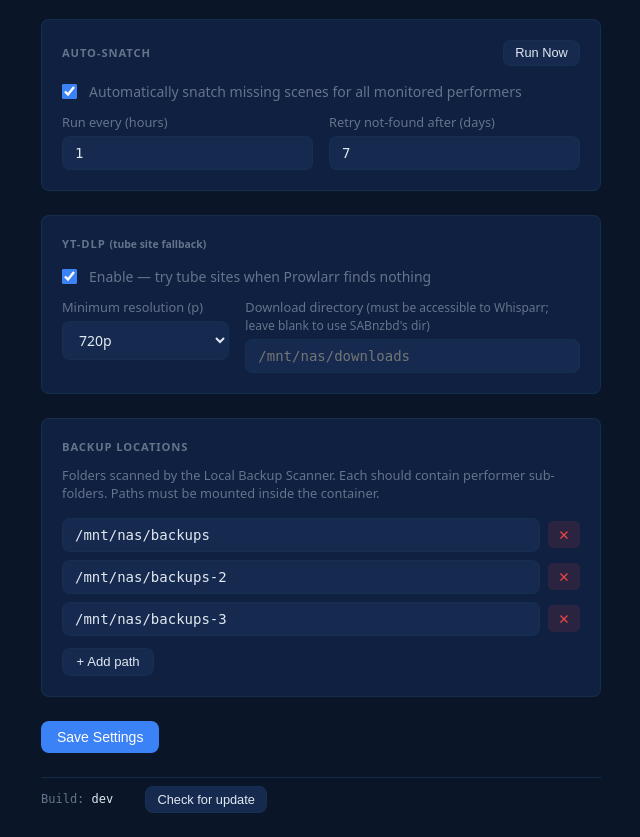
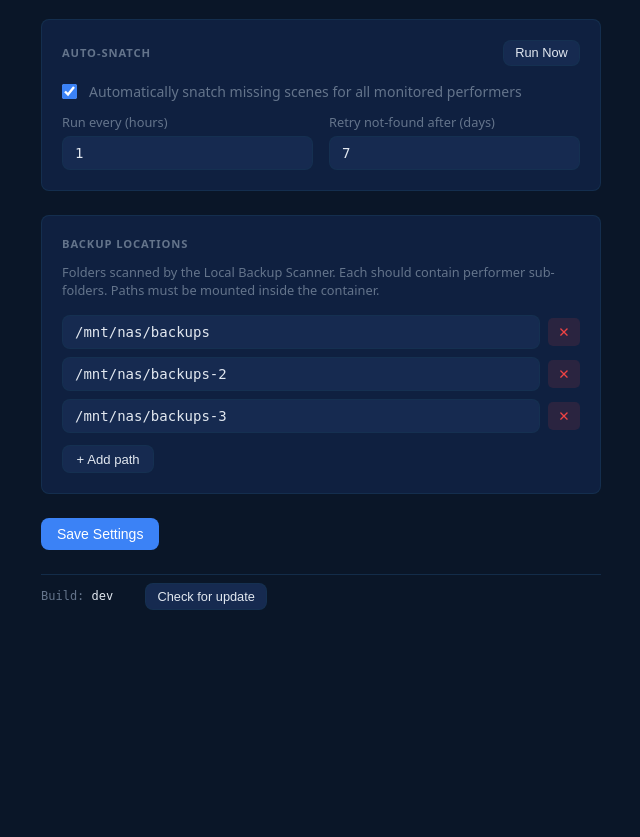
Before and after one commit to lordmaa/snatcharr, a Flask app: page /settings in a window 1280 px wide. Shown: the part 1220-2057 px from the top of the page, without its empty margins (23-663 px from the left). After the commit the page ends 1830 px from the top, so only its background shows below. Run offline with Flask 3, Linux system fonts and the light colour scheme.

Commit message:
Remove yt-dlp: drop tube search, worker, queue handling and UI
yt-dlp was unreliable (module path issues, no results for most codes).
Prowlarr + local dump folder import is the reliable path.
Stale ytdlp queue entries are auto-dropped on next auto-import tick.

Co-Authored-By: Claude Sonnet 4.6 <noreply@anthropic.com>

```diff
--- a/app.py
+++ b/app.py
@@ -41,9 +41,6 @@ _DEFAULTS = {
     'auto_snatch':        True,
     'snatch_interval_h':  1,
     'retry_not_found_d':  7,
-    'ytdlp_enabled':      True,
-    'ytdlp_min_res':      720,
-    'ytdlp_dl_dir':       '',
     'backup_roots':       ['/mnt/nas/backups', '/mnt/nas/backups-2', '/mnt/nas/backups-3'],
     'ignored_paths':      [],
 }
@@ -87,9 +84,6 @@ def _reload_config(cfg=None):
     AUTO_SNATCH       = cfg.get('auto_snatch',        _DEFAULTS['auto_snatch'])
     SNATCH_INTERVAL_H = cfg.get('snatch_interval_h',  _DEFAULTS['snatch_interval_h'])
     RETRY_NOT_FOUND_D = cfg.get('retry_not_found_d',  _DEFAULTS['retry_not_found_d'])
-    YTDLP_ENABLED     = cfg.get('ytdlp_enabled',      _DEFAULTS['ytdlp_enabled'])
-    YTDLP_MIN_RES     = int(cfg.get('ytdlp_min_res',  _DEFAULTS['ytdlp_min_res']))
-    YTDLP_DL_DIR      = cfg.get('ytdlp_dl_dir',       _DEFAULTS['ytdlp_dl_dir'])
     raw_roots         = cfg.get('backup_roots',        _DEFAULTS['backup_roots'])
     BACKUP_ROOTS      = [p for p in raw_roots if Path(p).exists()]
     IGNORED_PATHS     = set(cfg.get('ignored_paths',   _DEFAULTS['ignored_paths']))
@@ -97,10 +91,6 @@ def _reload_config(cfg=None):
 AUTO_SNATCH = True
 SNATCH_INTERVAL_H = 4
 RETRY_NOT_FOUND_D = 7
-YTDLP_ENABLED = True
-YTDLP_MIN_RES = 720
-YTDLP_DL_DIR  = ''
-
 NEWZNAB_CATS = '6000,6010,6020,6030,6040,6050'
 
 _nzb_lock = threading.Lock()
@@ -824,60 +814,6 @@ def _cleanup_downloads_dir():
             except Exception as e:
                 log.warning('cleanup: failed to remove %s: %s', d.name, e)
 
-_TUBE_HEADERS = {
-    'User-Agent': 'Mozilla/5.0 (Windows NT 10.0; Win64; x64) AppleWebKit/537.36 (KHTML, like Gecko) Chrome/120.0.0.0 Safari/537.36',
-    'Accept': 'text/html,application/xhtml+xml,application/xml;q=0.9,*/*;q=0.8',
-    'Accept-Language': 'en-GB,en;q=0.9',
-}
-
-# Domains confirmed working with yt-dlp — used to validate manual URLs too
-YTDLP_SUPPORTED_DOMAINS = {
-    'tnaflix.com', 'porntrex.com', 'xvideos.com', 'xnxx.com',
-    'xhamster.com', 'eporner.com', 'pornhub.com', 'redtube.com',
-    'tube8.com', 'youporn.com', 'spankbang.com',
-}
-
-def _tube_domain(url):
-    m = re.search(r'https?://(?:www\.)?([^/]+)', url)
-    return m.group(1).lower() if m else ''
-
-def search_tube(code):
-    """Search tnaflix and porntrex for code; return yt-dlp-compatible video page URLs."""
-    urls = []
-    seen = set()
-
-    # tnaflix
-    try:
-        r = requests.get('https://www.tnaflix.com/search.php',
-                         params={'what': code},
-                         headers={**_TUBE_HEADERS, 'Referer': 'https://www.tnaflix.com/'},
-                         timeout=10)
-        raw = re.findall(r'href="(https://www\.tnaflix\.com/[^"]+/video\d+[^"]*)"', r.text)
-        for u in raw:
-            u = u.split('"')[0]
-            if u not in seen and code.upper() in u.upper():
-                seen.add(u)
-                urls.append(u)
-    except Exception as e:
-        log.debug('search_tube tnaflix error: %s', e)
-
-    # porntrex
-    try:
-        r = requests.get('https://www.porntrex.com/search/',
-                         params={'search_query': code},
-                         headers={**_TUBE_HEADERS, 'Referer': 'https://www.porntrex.com/'},
-                         timeout=10)
-        raw = re.findall(r'href="(https://www\.porntrex\.com/video/[^"]+)"', r.text)
-        for u in raw:
-            u = u.split('"')[0]
-            if u not in seen and code.upper() in u.upper():
-                seen.add(u)
-                urls.append(u)
-    except Exception as e:
-        log.debug('search_tube porntrex error: %s', e)
-
-    return urls[:8]
-
 def _extract_lp_scenes(html):
     """Extract {CODE: title_string} from an LP-family page HTML blob (LP and Analvids)."""
     scenes = {}
@@ -953,33 +889,6 @@ def _scrape_lp_performer(base_url):
     log.info('LP scraper: %d scenes from %s', len(scenes), base_url)
     return scenes
 
-
-def _ytdlp_worker(code, urls, dl_dir):
-    """Try each URL with yt-dlp; download >=480p to dl_dir. Runs in background thread."""
-    import yt_dlp
-    dl_dir = Path(dl_dir)
-    try:
-        dl_dir.mkdir(parents=True, exist_ok=True)
-    except Exception as e:
-        log.warning('ytdlp %s: cannot create %s: %s', code, dl_dir, e)
-        return False
-    ydl_opts = {
-        'format': f'bestvideo[height>={YTDLP_MIN_RES}]+bestaudio/best[height>={YTDLP_MIN_RES}]/best',
-        'outtmpl': str(dl_dir / '%(title)s.%(ext)s'),
-        'quiet': True,
-        'no_warnings': True,
-    }
-    for url in urls:
-        try:
-            with yt_dlp.YoutubeDL(ydl_opts) as ydl:
-                ydl.download([url])
-            if find_video_file(str(dl_dir)):
-                log.info('ytdlp %s: downloaded from %s', code, url)
-                return True
-        except Exception as e:
-            log.warning('ytdlp %s: failed %s — %s', code, url, e)
-    log.warning('ytdlp %s: all URLs failed', code)
-    return False
 
 def get_sabnzbd_queue():
     try:
@@ -1335,7 +1244,7 @@ def settings():
                     'sabnzbd_url', 'sabnzbd_key',
                     'qbittorrent_url', 'qbittorrent_user', 'qbittorrent_pass',
                     'performer_tag', 'auto_snatch', 'snatch_interval_h', 'retry_not_found_d',
-                    'ytdlp_enabled', 'ytdlp_min_res', 'ytdlp_dl_dir', 'backup_roots'):
+                    'backup_roots'):
             if key in data:
                 cfg[key] = data[key]
         save_config(cfg)
@@ -1356,9 +1265,6 @@ def settings():
         auto_snatch=cfg.get('auto_snatch', _DEFAULTS['auto_snatch']),
         snatch_interval_h=cfg.get('snatch_interval_h', _DEFAULTS['snatch_interval_h']),
         retry_not_found_d=cfg.get('retry_not_found_d', _DEFAULTS['retry_not_found_d']),
-        ytdlp_enabled=cfg.get('ytdlp_enabled', _DEFAULTS['ytdlp_enabled']),
-        ytdlp_min_res=cfg.get('ytdlp_min_res', _DEFAULTS['ytdlp_min_res']),
-        ytdlp_dl_dir=cfg.get('ytdlp_dl_dir', _DEFAULTS['ytdlp_dl_dir']),
         backup_roots=cfg.get('backup_roots', _DEFAULTS['backup_roots']),
     )
 
@@ -1439,30 +1345,7 @@ def api_manual_import():
     state = load_state()
 
     if url:
-        domain = _tube_domain(url)
-        if not any(domain == d or domain.endswith('.' + d) for d in YTDLP_SUPPORTED_DOMAINS):
-            return jsonify({'ok': False,
-                            'msg': f'{domain} is not supported by yt-dlp — try a different site'})
-        dl_base = YTDLP_DL_DIR or get_sabnzbd_downloads_dir() or str(_DATA_DIR / 'ytdlp')
-        dl_dir  = Path(dl_base) / code
-        state['queued'][code] = {
-            'nzo_id':        f'ytdlp_{code}',
-            'wid':           wid,
-            'title':         title,
-            'release':       url[:80],
-            'client':        'ytdlp',
-            'dl_path':       str(dl_dir),
-            'ytdlp_url':     url,
-            'ytdlp_retries': 0,
-            'started_at':    time.time(),
-        }
-        if code in state['not_found']:
-            state['not_found'].remove(code)
-        save_state(state)
-        threading.Thread(target=_ytdlp_worker, args=(code, [url], dl_dir),
-                         daemon=True, name=f'ytdlp-{code}').start()
-        log.info('manual-import %s: yt-dlp queued — %s', code, url[:60])
-        return jsonify({'ok': True, 'msg': f'yt-dlp download started for {code}'})
+        return jsonify({'ok': False, 'msg': 'yt-dlp support has been removed'})
 
     if file_path:
         p = Path(file_path)
@@ -1568,33 +1451,12 @@ def _run_auto_snatch_inner():
             log.info('auto-snatch: searching %s (%s)', code, p['Name'])
             nzb_results, torrent_results = search_prowlarr(code)
             if not nzb_results and not torrent_results:
-                urls = search_tube(code) if YTDLP_ENABLED else []
-                if urls:
-                    dl_base = YTDLP_DL_DIR or get_sabnzbd_downloads_dir() or str(_DATA_DIR / 'ytdlp')
-                    dl_dir  = Path(dl_base) / code
-                    state['queued'][code] = {
-                        'nzo_id':       f'ytdlp_{code}',
-                        'wid':          r['wid'],
-                        'title':        r['Title'] or code,
-                        'release':      urls[0][:80],
-                        'client':       'ytdlp',
-                        'dl_path':      str(dl_dir),
-                        'ytdlp_url':    urls[0],
-                        'ytdlp_retries': 0,
-                        'started_at':   time.time(),
-                    }
-                    queued.add(code)
-                    changed = True
-                    threading.Thread(target=_ytdlp_worker, args=(code, urls, dl_dir),
-                                     daemon=True, name=f'ytdlp-{code}').start()
-                    log.info('auto-snatch: %s → ytdlp (%d tube URLs)', code, len(urls))
-                else:
-                    if code not in state['not_found']:
-                        state['not_found'].append(code)
-                    state['not_found_at'][code] = time.strftime('%Y-%m-%dT%H:%M:%S')
-                    nf_codes.add(code)
-                    changed = True
-                    log.info('auto-snatch: %s not found anywhere', code)
+                if code not in state['not_found']:
+                    state['not_found'].append(code)
+                state['not_found_at'][code] = time.strftime('%Y-%m-%dT%H:%M:%S')
+                nf_codes.add(code)
+                changed = True
+                log.info('auto-snatch: %s not found anywhere', code)
                 continue
 
             blacklisted = set(state.get('blacklisted_releases', {}).get(code, []))
@@ -1626,28 +1488,7 @@ def _run_auto_snatch_inner():
                 changed = True
                 log.info('auto-snatch: queued %s via %s — %s', code, dl_client, result['title'][:60])
             else:
-                urls = search_tube(code) if YTDLP_ENABLED else []
-                if urls:
-                    dl_base = YTDLP_DL_DIR or get_sabnzbd_downloads_dir() or str(_DATA_DIR / 'ytdlp')
-                    dl_dir  = Path(dl_base) / code
-                    state['queued'][code] = {
-                        'nzo_id':        f'ytdlp_{code}',
-                        'wid':           r['wid'],
-                        'title':         r['Title'] or code,
-                        'release':       urls[0][:80],
-                        'client':        'ytdlp',
-                        'dl_path':       str(dl_dir),
-                        'ytdlp_url':     urls[0],
-                        'ytdlp_retries': 0,
-                        'started_at':    time.time(),
-                    }
-                    queued.add(code)
-                    changed = True
-                    threading.Thread(target=_ytdlp_worker, args=(code, urls, dl_dir),
-                                     daemon=True, name=f'ytdlp-{code}').start()
-                    log.info('auto-snatch: %s → ytdlp fallback (%d tube URLs)', code, len(urls))
-                else:
-                    log.warning('auto-snatch: all clients rejected %s, no tube results', code)
+                log.warning('auto-snatch: all clients rejected %s', code)
             time.sleep(2)
 
     conn.close()
@@ -2217,41 +2058,9 @@ def _auto_import_loop():
                 client = info.get('client', 'sabnzbd')
 
                 if client == 'ytdlp':
-                    dl_path = info.get('dl_path', '')
-                    video   = find_video_file(dl_path) if dl_path else None
-                    if video:
-                        ok = whisparr_manual_import(video, info['wid'])
-                        if ok:
-                            log.info('auto-import %s: imported via ytdlp — %s', code, Path(video).name)
-                            state['imported'].append(code)
-                            del state['queued'][code]
-                            changed = True
-                        else:
-                            log.warning('auto-import %s: ytdlp Whisparr import failed', code)
-                        continue
-                    # No video yet — check if the thread is still alive
-                    active_names  = {t.name for t in threading.enumerate()}
-                    thread_alive  = f'ytdlp-{code}' in active_names
-                    if thread_alive:
-                        continue  # still downloading, leave it
-                    # Thread is dead and no video — retry indefinitely (30 min cooldown)
-                    ytdlp_url  = info.get('ytdlp_url', '')
-                    started_at = info.get('started_at', 0)
-                    if not ytdlp_url:
-                        # No URL stored (legacy entry) — can't retry, drop it
-                        log.warning('auto-import %s: ytdlp no URL stored, removing', code)
-                        del state['queued'][code]
-                        changed = True
-                        continue
-                    if time.time() - started_at < 1800:
-                        continue  # cooldown — wait 30 min between attempts
-                    retries = info.get('ytdlp_retries', 0) + 1
-                    info['ytdlp_retries'] = retries
-                    info['started_at']    = time.time()
-                    dl_dir = Path(dl_path or str(_DATA_DIR / 'ytdlp' / code))
-                    threading.Thread(target=_ytdlp_worker, args=(code, [ytdlp_url], dl_dir),
-                                     daemon=True, name=f'ytdlp-{code}').start()
-                    log.info('auto-import %s: ytdlp retry #%d (will keep trying)', code, retries)
+                    # yt-dlp support removed — drop stale queue entries
+                    log.info('auto-import %s: dropping stale ytdlp entry', code)
+                    del state['queued'][code]
                     changed = True
                     continue
 
--- a/templates/settings.html
+++ b/templates/settings.html
@@ -127,35 +127,6 @@
         <div style="flex:1;min-width:160px;">
           <label style="display:block;font-size:0.8rem;color:var(--text-muted);margin-bottom:0.3rem;">Retry not-found after (days)</label>
           <input id="retry_not_found_d" class="settings-input" type="number" min="1" max="90" value="{{ retry_not_found_d }}">
-        </div>
-      </div>
-    </div>
-  </section>
-
-  <section style="background:var(--surface);border:1px solid var(--border);border-radius:var(--radius);padding:1.25rem;">
-    <div style="font-size:0.7rem;text-transform:uppercase;letter-spacing:0.08em;
-                color:var(--text-muted);font-weight:600;margin-bottom:1rem;">
-      yt-dlp <span style="font-size:0.65rem;text-transform:none;letter-spacing:0;">(tube site fallback)</span>
-    </div>
-    <div style="display:flex;flex-direction:column;gap:0.75rem;">
-      <div style="display:flex;align-items:center;gap:0.75rem;">
-        <input type="checkbox" id="ytdlp_enabled" style="accent-color:var(--accent);width:15px;height:15px;" {% if ytdlp_enabled %}checked{% endif %}>
-        <label for="ytdlp_enabled" style="font-size:0.875rem;color:var(--text-muted);cursor:pointer;">Enable — try tube sites when Prowlarr finds nothing</label>
-      </div>
-      <div style="display:flex;gap:1rem;flex-wrap:wrap;">
-        <div style="flex:1;min-width:160px;">
-          <label style="display:block;font-size:0.8rem;color:var(--text-muted);margin-bottom:0.3rem;">Minimum resolution (p)</label>
-          <select id="ytdlp_min_res" class="settings-input" style="font-family:inherit;">
-            {% for res in [480, 720, 1080] %}
-            <option value="{{ res }}" {% if ytdlp_min_res == res %}selected{% endif %}>{{ res }}p</option>
-            {% endfor %}
-          </select>
-        </div>
-        <div style="flex:2;min-width:200px;">
-          <label style="display:block;font-size:0.8rem;color:var(--text-muted);margin-bottom:0.3rem;">
-            Download directory <span style="font-size:0.75rem;">(must be accessible to Whisparr; leave blank to use SABnzbd's dir)</span>
-          </label>
-          <input id="ytdlp_dl_dir" class="settings-input" placeholder="/mnt/nas/downloads" value="{{ ytdlp_dl_dir }}">
         </div>
       </div>
     </div>
@@ -302,9 +273,7 @@ function save() {
     auto_snatch:       document.getElementById('auto_snatch').checked,
     snatch_interval_h: parseInt(document.getElementById('snatch_interval_h').value),
     retry_not_found_d: parseInt(document.getElementById('retry_not_found_d').value),
-    ytdlp_enabled:     document.getElementById('ytdlp_enabled').checked,
-    ytdlp_min_res:     parseInt(document.getElementById('ytdlp_min_res').value),
-    ytdlp_dl_dir:      document.getElementById('ytdlp_dl_dir').value.trim(),
+
     backup_roots:      roots,
   };
   fetch('/settings', {
```
Also changed, not shown: templates/manual.html (+0 -45 lines).
